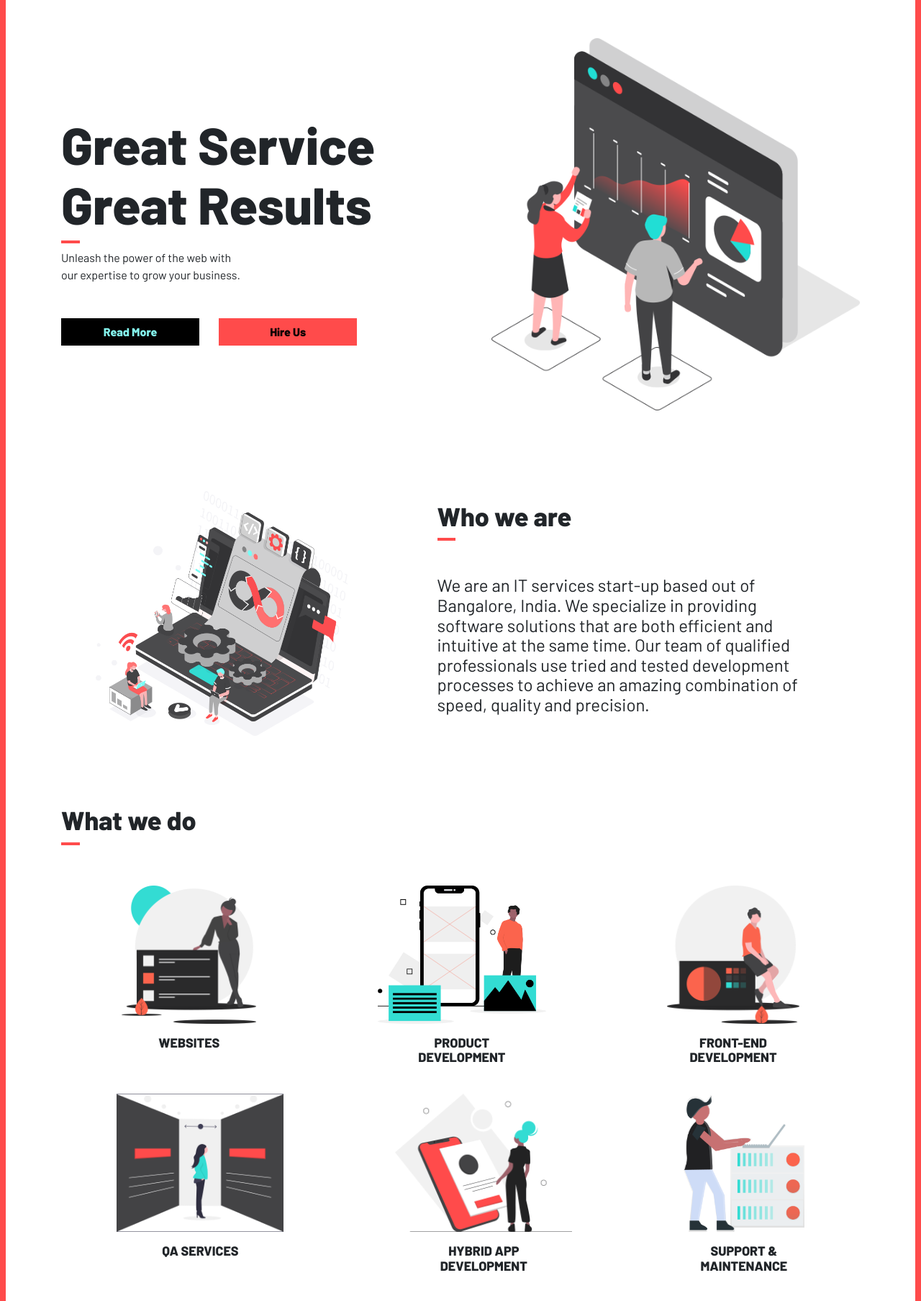
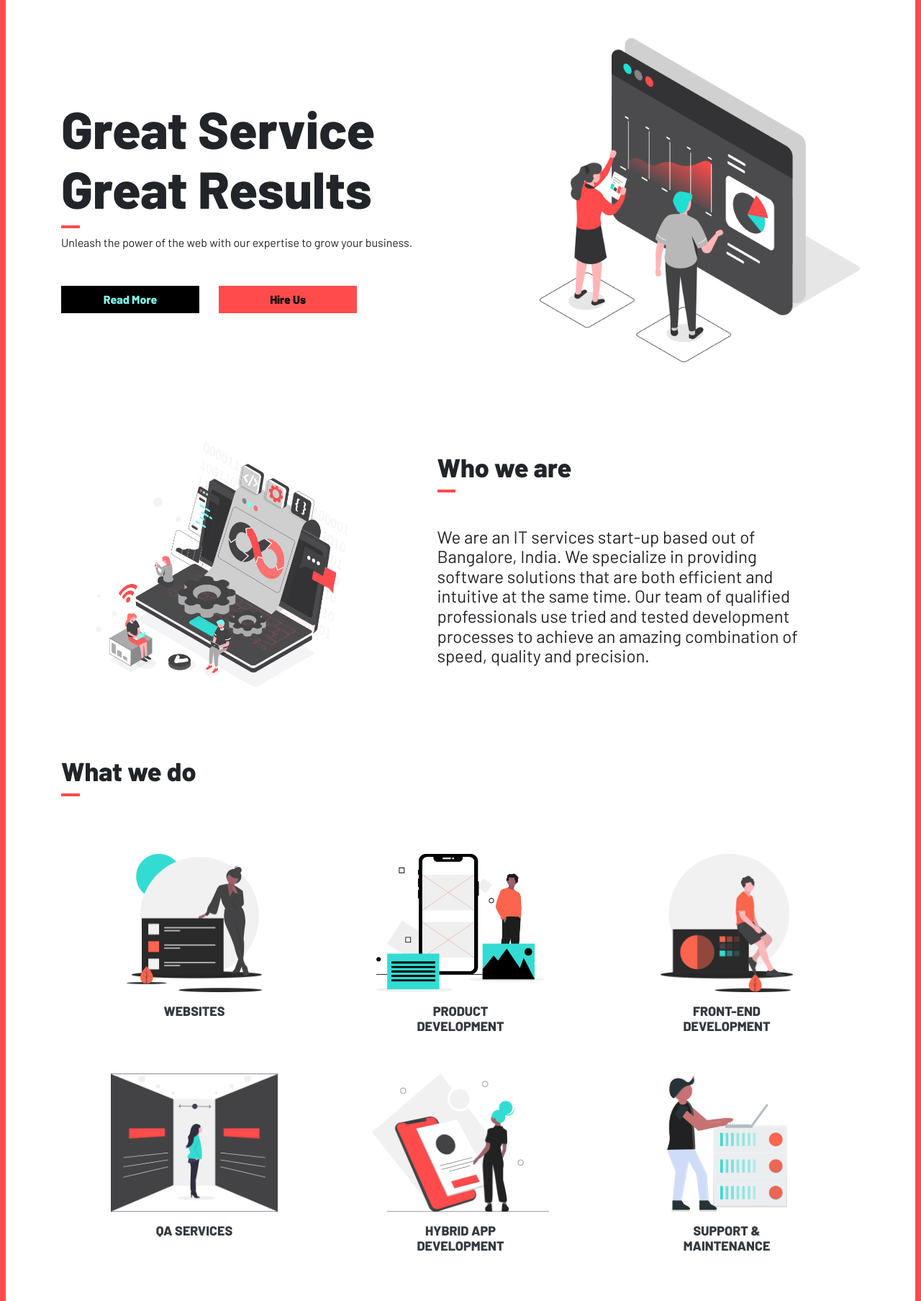
Before and after one commit to zysk/zysk.github.io, a website: page app/index.html in a window 1280 px wide. Shown: the part 93-1900 px from the top of the page at 72% size. Drawn offline with nearby package versions, Linux system fonts and the light colour scheme; files that its build step writes are made by us from their sources.

Commit message:
Fix: Responsiveness Home page

```diff
--- a/app/index.html
+++ b/app/index.html
@@ -63,34 +63,35 @@
   </nav>
 
   <section class="container py-5">
-    <div class="banner d-flex justify-content-between align-items-center flex-wrap">
-      <div>
+    <div class="banner row d-flex justify-content-between align-items-center flex-wrap">
+      <div class="col-lg-6">
         <h1 class="header">
           Great Service <br>
           Great Results
         </h1>
-        <p>Unleash the power of the web with <br>our expertise to grow your business.</p>
+        <p>Unleash the power of the web with our expertise to grow your business.</p>
         <div class="mt-5">
-          <a href="#" class="btn btn-custom btn-black mr-4">Read More</a>
-          <a href="#" class="btn btn-custom btn-red">Hire Us</a>
+          <a href="./about-us.html" class="btn btn-custom btn-black mr-lg-4 mb-2 mb-md-0">Read More</a>
+          <a href="./contact.html" class="btn btn-custom btn-red">Hire Us</a>
         </div>
       </div>
-      <figure>
-        <img src="./images/banner-image.png" class="img-fluid illustration" alt="Quality Assurance/QA Services">
-        <figcaption class="title sr-only">QA Services</figcaption>
+      <figure class="col-lg-5 d-none d-lg-block">
+        <img src="./images/banner-image.png" class="img-fluid" alt="Great Service, Great Results">
+        <figcaption class="title sr-only">Great Service, Great Results</figcaption>
       </figure>
     </div>
   </section>
 
   <section class="container py-5">
     <div class="row d-flex align-items-center justify-content-around">
-      <div class="col-sm-4">
+      <div class="col-sm-5 col-lg-4">
+        <h1 class="header d-block d-sm-none">Who we are</h1>
         <picture>
-          <img class="img-fluid" src="./images/about-us/about-zysk-technologies.png" alt="About Zysk Illustration">
+          <img class="img-fluid" src="./images/about-us/about-zysk-technologies.png" alt="About Zysk">
         </picture>
       </div>
-      <div class="col-sm-6">
-        <h1 class="header">Who we are</h1>
+      <div class="col-sm-7 col-lg-6">
+        <h1 class="header d-none d-sm-block">Who we are</h1>
         <p class="mt-5 highlight">
           We are an IT services start-up based out of Bangalore, India. We specialize in providing software solutions
           that are both efficient and intuitive at the same time. Our team of qualified professionals use tried and
@@ -104,51 +105,53 @@
     <header>
       <h1 class="header pb-5">What we do</h1>
     </header>
-    <div class="d-flex justify-content-around mb-md-4 flex-wrap">
-      <figure class="service-thumb">
-        <a href="./services/web-development.html">
+    <div class="d-flex flex-wrap">
+      <a class="text-dark service-thumb col-lg-4 col-sm-6 py-4" href="./services/web-development.html">
+        <picture>
           <img src="./images/services/website-development.png" class="img-fluid illustration"
             alt="Website development service">
+        </picture>
+        <h2 class="title">Websites</h2>
       </a>
-        <figcaption class="title">Websites</figcaption>
-      </figure>
 
-      <figure class="service-thumb">
-        <a href="./services/custom-applications.html">
+      <a class="text-dark service-thumb col-lg-4 col-sm-6 py-4" href="./services/custom-applications.html">
+        <picture>
           <img src="./images/services/custom-applications.png" class="img-fluid illustration" alt="Product development">
+        </picture>
+        <h2 class="title">Product <br> Development</h2>
       </a>
-        <figcaption class="title">Product <br> Development</figcaption>
-      </figure>
 
-      <figure class="service-thumb">
-        <a href="./services/ui-development.html">
+      <a class="text-dark service-thumb col-lg-4 col-sm-6 py-4" href="./services/ui-development.html">
+        <picture>
           <img src="./images/services/front-end-development.png" class="img-fluid illustration"
             alt="Front-end and UI development">
+        </picture>
+        <h2 class="title">Front-end <br> Development</h2>
       </a>
-        <figcaption class="title">Front-end <br> Development</figcaption>
-      </figure>
-    </div>
 
-    <div class="d-flex justify-content-around flex-wrap">
-      <figure class="service-thumb">
+      <a class="text-dark service-thumb col-lg-4 col-sm-6 py-4" href="#">
+        <picture>
           <img src="./images/services/quality-assurance-services.png" class="img-fluid illustration"
             alt="Quality Assurance/QA Services">
-        <figcaption class="title">QA Services</figcaption>
-      </figure>
+        </picture>
+        <h2 class="title">QA Services</h2>
+      </a>
 
-      <figure class="service-thumb">
-        <a href="./services/hybrid-mobile-apps.html">
+      <a class="text-dark service-thumb col-lg-4 col-sm-6 py-4" href="./services/hybrid-mobile-apps.html">
+        <picture>
           <img src="./images/services/hybrid-mobile-app-development.png" class="img-fluid illustration"
             alt="Hybrid Mobile app development">
+        </picture>
+        <h2 class="title">Hybrid App <br> Development</h2>
       </a>
-        <figcaption class="title">Hybrid App <br> Development</figcaption>
-      </figure>
 
-      <figure class="service-thumb">
+      <a class="text-dark service-thumb col-lg-4 col-sm-6 py-4" href="#">
+        <picture>
           <img src="./images/services/support-and-maintenance.png" class="img-fluid illustration"
             alt="Support & Maintenance for Mobile and Web Applications">
-        <figcaption class="title">Support & <br> Maintenance</figcaption>
-      </figure>
+        </picture>
+        <h2 class="title">Support & <br> Maintenance</h2>
+      </a>
     </div>
   </section>
 
@@ -157,21 +160,21 @@
       <h1 class="header pb-5">Our Clients</h1>
     </header>
     <div class="d-flex justify-content-around align-items-center mb-md-4 flex-wrap">
-      <a href="https://github.com/mozilla/bugzilla-dashboard" target="_blank">
+      <a href="https://github.com/mozilla/bugzilla-dashboard" rel="noreferrer noopener" target="_blank">
         <figure class="client">
           <img src="./images/clients/mozilla-logo.png" class="img-fluid illustration" alt="Mozilla">
           <figcaption class="title sr-only">Mozilla</figcaption>
         </figure>
       </a>
       <figure class="client">
-        <a href="https://flutura.com/" target="_blank">
+        <a href="https://flutura.com/" rel="noreferrer noopener" target="_blank">
           <img src="./images/clients/flutura-logo-blue.png" class="img-fluid illustration"
             alt="Flutura Decision Sciences Private Limited">
         </a>
         <figcaption class="title sr-only">Flutura Decision Sciences Private Limited</figcaption>
       </figure>
       <figure class="client">
-        <a href="https://www.oman-oil.com/index.php" target="_blank">
+        <a href="https://www.oman-oil.com/index.php" rel="noreferrer noopener" target="_blank">
           <img src="./images/clients/OOC_logo.png" class="img-fluid illustration" alt="Oman Oil Company">
         </a>
         <figcaption class="title sr-only">Oman Oil Company</figcaption>
@@ -179,26 +182,26 @@
     </div>
     <div class="d-flex justify-content-around align-items-center mb-md-4 flex-wrap">
       <figure class="client">
-        <a href="https://gethyphen.com/" target="_blank">
+        <a href="https://gethyphen.com/" rel="noreferrer noopener" target="_blank">
           <img src="./images/clients/gethyphen.png" class="img-fluid illustration" alt="getHyphen">
         </a>
         <figcaption class="title sr-only">getHyphen</figcaption>
       </figure>
       <figure class="client">
-        <a href="https://pacewisdom.com/" target="_blank">
+        <a href="https://pacewisdom.com/" rel="noreferrer noopener" target="_blank">
           <img src="./images/clients/pacewisdom-logo.png" class="img-fluid illustration"
             alt="Pace Wisdom Solutions Pvt Ltd">
         </a>
         <figcaption class="title sr-only">Pace Wisdom Solutions Private Limited</figcaption>
       </figure>
       <figure class="client">
-        <a href="https://www.honeydue.com/" target="_blank">
+        <a href="https://www.honeydue.com/" rel="noreferrer noopener" target="_blank">
           <img src="./images/clients/honeydue-logo.png" class="img-fluid illustration" alt="Honeydue">
         </a>
         <figcaption class="title sr-only">Honeydue</figcaption>
       </figure>
       <figure class="client">
-        <a href="http://addresshealth.in/web/" target="_blank">
+        <a href="http://addresshealth.in/web/" rel="noreferrer noopener" target="_blank">
           <img src="./images/clients/AddressHealth.png" class="img-fluid illustration"
             alt="AddressHealth Solutions India Private Limited">
         </a>
--- a/app/scripts/main.js
+++ b/app/scripts/main.js
@@ -7,3 +7,7 @@ console.log('\'Allo \'Allo!');
 // Uncomment to enable Bootstrap popovers
 // https://getbootstrap.com/docs/4.0/components/popovers/#example-enable-popovers-everywhere
 // $(function () { $('[data-toggle="popover"]').popover(); });
+
+$('.service-thumb').hover(function () {
+  $(this).toggleClass('shadow-lg rounded-lg');
+});
--- a/app/styles/main.scss
+++ b/app/styles/main.scss
@@ -127,6 +127,12 @@ body {
 }
 
 .service-thumb {
+  transition: all 1s ease;
+
+  &:hover {
+    text-decoration: none;
+  }
+
   .illustration {
     max-height: $size-m1;
     margin: 0 auto 1rem;
```
Lines whose indentation alone changed are shown as unchanged.
